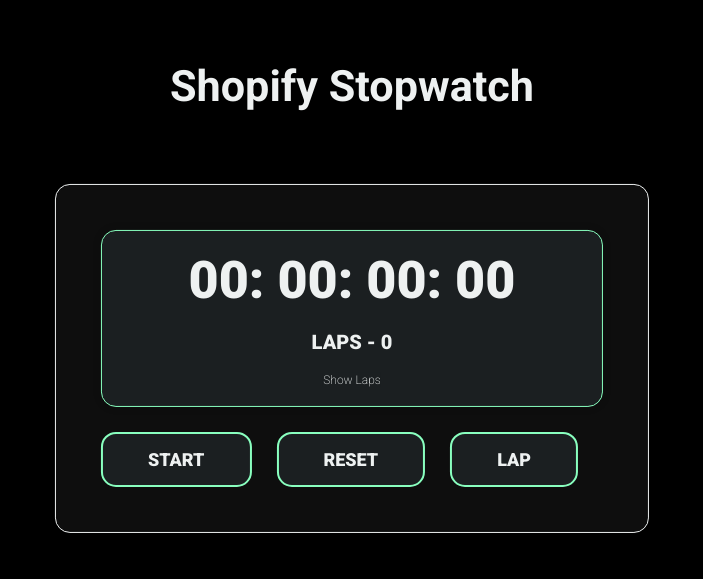
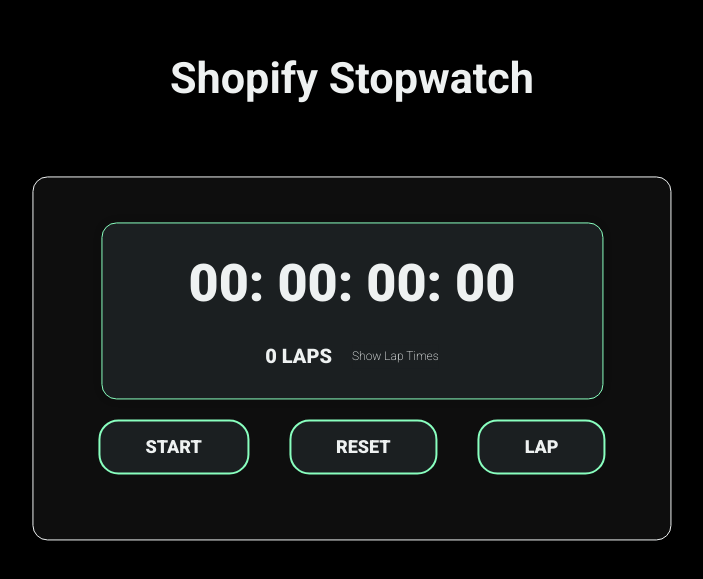
Before and after one commit to Shopify/eng-intern-assessment-react, a React app: page / in a window 1280 px wide. Shown: the part 139-718 px from the top of the page, without its empty margins (288-991 px from the left). Built offline with nearby package versions, Linux system fonts and the light colour scheme.

Commit message:
styling and comments

```diff
--- a/public/index.html
+++ b/public/index.html
@@ -1,7 +1,7 @@
 <!DOCTYPE html>
 <html>
     <head>
-        <title>Template Site</title>
+        <title>Chirag's Shopify Stopwatch</title>
     </head>
     <body>
         <section id='root'></section>
--- a/src/App.tsx
+++ b/src/App.tsx
@@ -19,7 +19,8 @@ export default function App() {
         return () => clearInterval(intervalId);
     }, [isRunning]);
 
-    const Time = (time: number): string => {
+    // function to display the stopwatch time in the required format
+    const displayTime = (time: number): string => {
         const hours = Math.floor(time / 360000);
         const minutes = Math.floor((time % 360000) / 6000);
         const seconds = Math.floor((time % 6000) / 100);
@@ -28,6 +29,7 @@ export default function App() {
         return `${String(hours).padStart(2, '0')}: ${String(minutes).padStart(2, '0')}: ${String(seconds).padStart(2, '0')}: ${String(milliseconds).padStart(2, '0')}`
     };
 
+    // handlers to deal with button clicks
     const handleStartStopClick = () => {
         setIsRunning((prevIsRunning) => !prevIsRunning);
     };
@@ -42,6 +44,7 @@ export default function App() {
         setLapTimes((prevLapTimes) => [...prevLapTimes, time]);
     };
 
+    // handler to toggle laps info modal
     const toggleModal = () => {
         setShowModal(!showModal);
     };
@@ -54,10 +57,11 @@ export default function App() {
                     <div className='time-container'>
                         <StopWatch
                             time={time}
-                            Time={Time}
+                            displayTime={displayTime}
                         />
-                        <div className='Laps'>LAPS - {lapTimes.length}</div>
-                        <button className="LapTimesButton" onClick={toggleModal}> Show Laps</button>
+                        <div className='Laps'>{lapTimes.length} LAPS
+                            <button className="LapTimesButton" onClick={toggleModal}> Show Lap Times</button>
+                            </div>
                     </div>
                     <StopWatchButton
                         isRunning={isRunning}
@@ -71,10 +75,10 @@ export default function App() {
                 <div className="modal">
                     <div className="modal-content">
                         <span className="close" onClick={toggleModal}>&times;</span>
-                        <h2>Lap Times</h2>
+                        <h4>Lap Times</h4>
                         <ul>
                             {lapTimes.map((lapTime, index) => (
-                                <li key={index}>{Time(lapTime)}</li>
+                                <li key={index}>  {index+1} - {displayTime(lapTime)}</li>
                             ))}
                         </ul>
                     </div>
--- a/src/StopWatch.tsx
+++ b/src/StopWatch.tsx
@@ -2,11 +2,11 @@ import React from 'react'
 
 interface StopWatchProps {
     time: number;
-    Time: (seconds: number) => string;
+    displayTime: (seconds: number) => string;
   }
 
-export default function StopWatch({ time, Time }: StopWatchProps) {
+export default function StopWatch({ time, displayTime }: StopWatchProps) {
     return(
-        <div>{Time(time)}</div>
+        <div>{displayTime(time)}</div>
     )
 }
--- a/src/appstyles.css
+++ b/src/appstyles.css
@@ -16,11 +16,10 @@ body {
     align-items: center;
     color: #EEF1F1;
     margin: auto;
-    max-width: 600px;
+    max-width: 550px;
     max-height: 500px;
     padding: 45px;
     border: 0.5px solid transparent;
-    /* background-image: linear-gradient(90.13deg, #89FFBF 1.9%, #A4FA86 97.5%); */
     border-image-slice: 1;
     background-color: #0E0E0E;
     border-radius: 15px;
@@ -52,9 +51,9 @@ body {
   color: #EEF1F1;
   border: 2px solid transparent;
   border-color: #89FFBF;
-  border-radius: 15px;
+  border-radius: 20px;
   padding: 15px 45px;
-  margin: 25px 25px 0 0;
+  margin: 20px;
   cursor: pointer;
 }
 
@@ -78,7 +77,7 @@ body {
   color: #EEF1F1;
   border: 0px solid transparent;
   padding: 0px 0px;
-  margin: 0;
+  margin-left: 20px;
   cursor: pointer;
 }
 .LapTimesButton:hover {
@@ -88,6 +87,7 @@ body {
 .Laps {
   font-size: 20px;
   color: #EEF1F1;
+  display: flex;
 }
 
 .modal {
```
